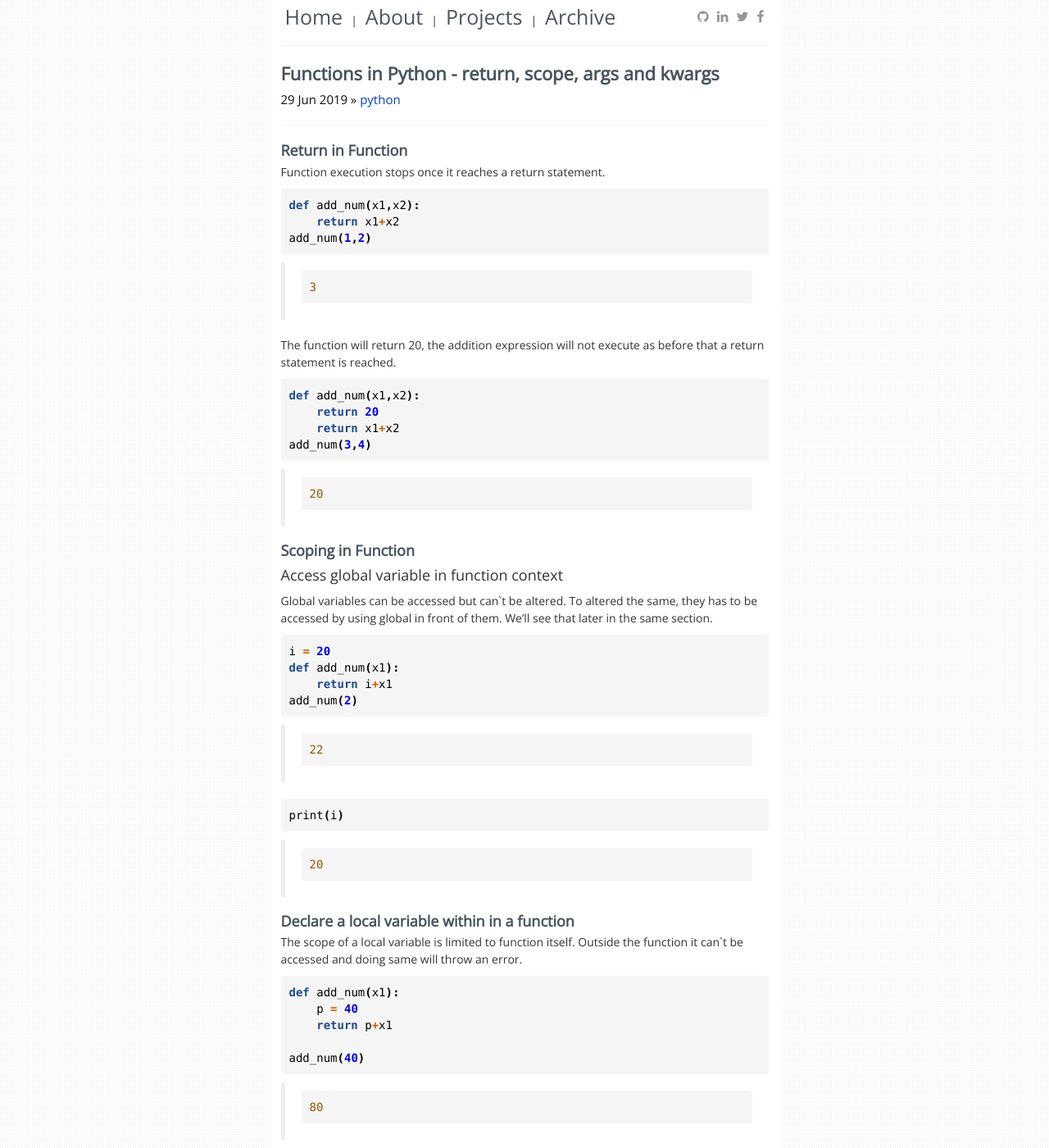
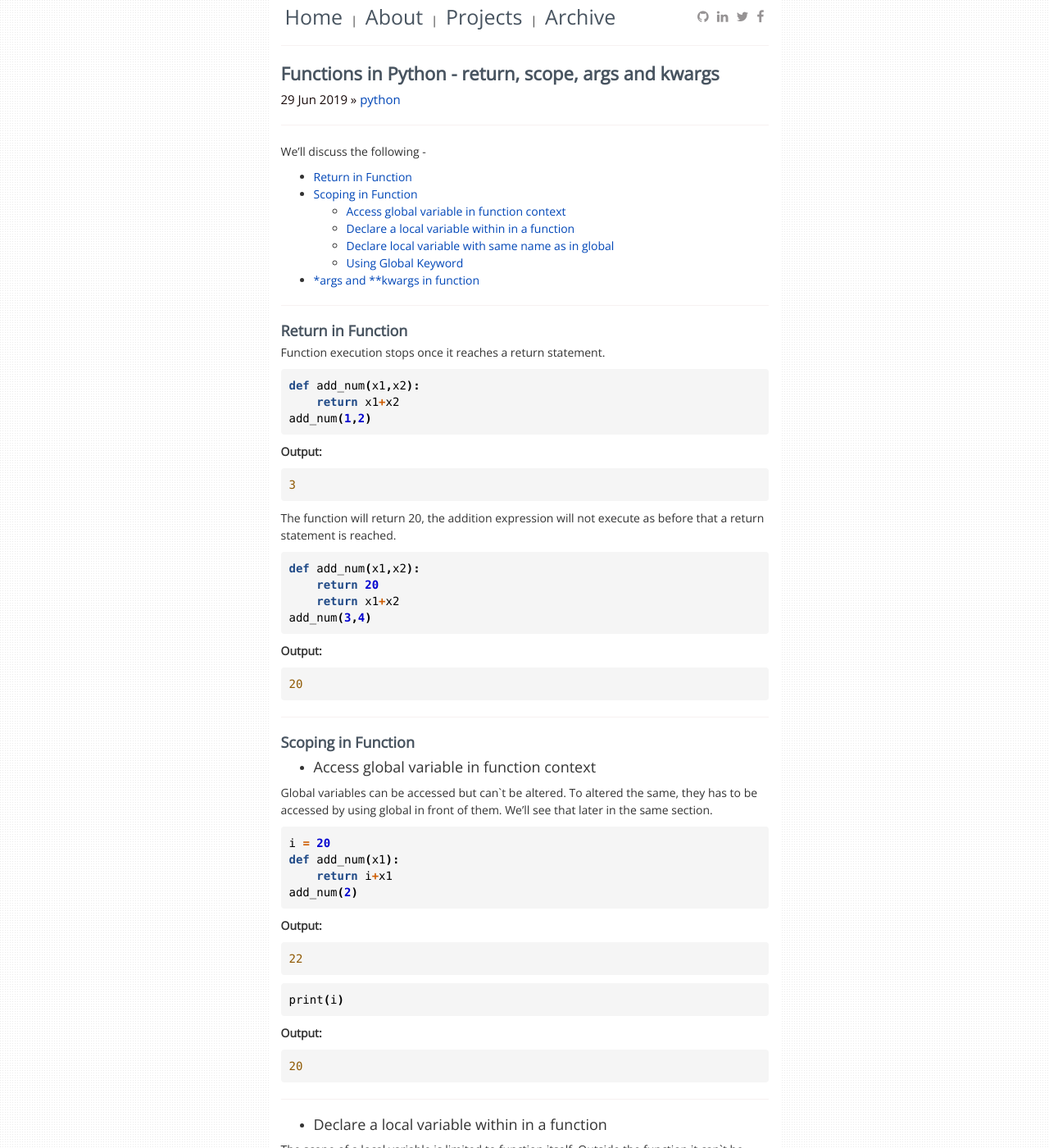
Before and after one commit to aakashkh/data-patterns, a Jekyll site: the page built from _posts/python/2019-06-29-Args-Kwargs-Return.md, in a window 1280 px wide and 1400 px high. Shown: the whole window at 82% size. Built offline with Jekyll 4.4.1, drawn with Linux system fonts in a browser that asks for light colours; nearby versions of some CDN libraries; comment, search, counter and statistics services are not loaded; some of the changed text lies outside the part shown.

Commit message:
restructured

````diff
--- a/_posts/python/2019-06-29-Args-Kwargs-Return.md
+++ b/_posts/python/2019-06-29-Args-Kwargs-Return.md
@@ -4,6 +4,17 @@ title : Functions in Python - return, scope, args and kwargs
 categories: [python]
 tags: [python, args, kwargs, scope, local, global, return, function, argument]
 ---
+
+---
+
+We'll discuss the following -
+* [Return in Function](#return-in-function)
+* [Scoping in Function](#scoping-in-function)
+    * [Access global variable in function context](#access-global-variable-in-function-context)
+    * [Declare a local variable within in a function](#declare-a-local-variable-within-in-a-function)
+    * [Declare local variable with same name as in global](#declare-local-variable-with-same-name-as-in-global)
+    * [Using Global Keyword](#using-global-keyword)
+* [\*args and \*\*kwargs in function](#args-and-kwargs-in-function)
 
 ---
 
@@ -16,10 +27,10 @@ def add_num(x1,x2):
     return x1+x2
 add_num(1,2)
 ```
+**Output:**
 
 
 
->
     3
 
 
@@ -32,16 +43,17 @@ def add_num(x1,x2):
 add_num(3,4)
 ```
 
+**Output:**
 
 
->
     20
 
 
 
+---
 ### Scoping in Function
 
-#### Access global variable in function context
+* #### Access global variable in function context
 
 Global variables can be accessed but can`t be altered. To altered the same, they has to be accessed by using global in front of them. We'll see that later in the same section.
 ```python
@@ -52,8 +64,8 @@ add_num(2)
 ```
 
 
+**Output:**
 
->
     22
 
 
@@ -62,11 +74,12 @@ add_num(2)
 ```python
 print(i)
 ```
->
+**Output:**
+
     20
 
-
-### Declare a local variable within in a function
+---
+* #### Declare a local variable within in a function
 
 The scope of a local variable is limited to function itself. Outside the function it can`t be accessed and doing same will throw an error.
 ```python
@@ -79,7 +92,8 @@ add_num(40)
 
 
 
->
+**Output:**
+
     80
 
 
@@ -91,11 +105,13 @@ try:
 except Exception as e:
     print("Found Error - {0}".format(e))
 ```
->
+**Output:**
+
     Found Error - name 'p' is not defined
 
+---
 
-### Declare local variable with same name as in global
+* #### Declare local variable with same name as in global
 Local varibale will be given preference if a variable with sam name as the one outside the function is decalred but its scopre is limited in the function
 
 ```python
@@ -105,10 +121,10 @@ def add_num(x1):
     return i+x1
 add_num(4)
 ```
+**Output:**
 
 
 
->
     14
 
 
@@ -117,11 +133,12 @@ This will print the value of global variable.
 ```python
 print(i)
 ```
->
+**Output:**
+
     20
 
-
-### Using Global Keyword, to access global variable in function and make changes
+---
+* #### Using Global Keyword
 
 Global variable can`t be altered, to do the same access them via global keyword
 ```python
@@ -135,7 +152,8 @@ try:
 except Exception as e:
     print("Found Error - {0}".format(e))
 ```
->
+**Output:**
+
     Found Error - local variable 'i' referenced before assignment
 
 
@@ -150,8 +168,8 @@ add_num(5)
 ```
 
 
+**Output:**
 
->
     5
 
 
@@ -160,10 +178,13 @@ Accessing with global, will altered there value as well.
 ```python
 print(i)
 ```
->
+**Output:**
+
     0
 
-### \*args and \*\*kwargs in function
+---
+### args and kwargs in function
+* args
 
 User define arguments and keyword arguments (name, value pair) can be defined in function using *args and **kwargs.
 The *args have to be defined after positional argument and kwargs has to be defined after *args. There is a strict order is defined if any function incldue these all.
@@ -175,11 +196,13 @@ def print_name(*args):
 
 print_name("hello","world!")
 ```
->
+**Output:**
+
     hello
     world!
 
-
+---
+* kwargs
 
 ```python
 def print_name(**kwargs):
@@ -192,10 +215,13 @@ def print_name(**kwargs):
 
 print_name(a = "hello",b="world!")
 ```
->
+**Output:**
+
     {'a': 'hello', 'b': 'world!'}
     dict_items([('a', 'hello'), ('b', 'world!')])
     a hello
     b world!
     a = hello
     b = world!
+
+---
````
